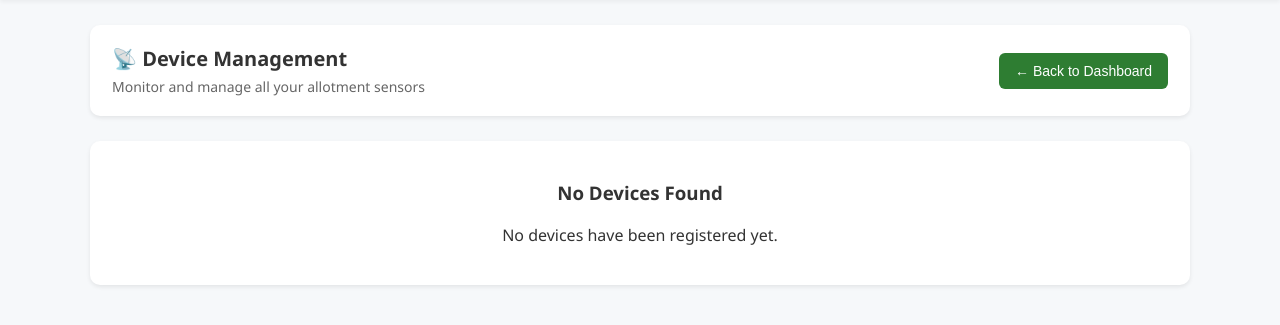
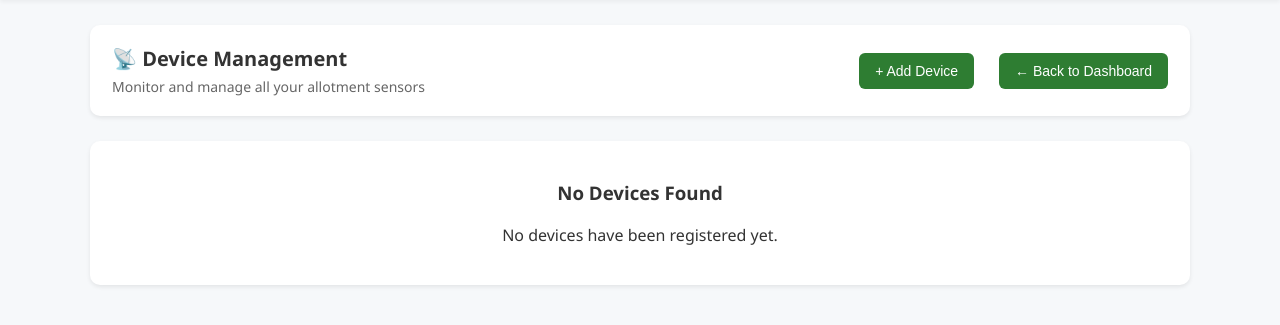
Before and after one commit to Gev1990123/smart_allotment_hub, a FastAPI app: page /devices in a window 1280 px wide. Shown: the part 131-456 px from the top of the page. Run offline with FastAPI, Linux system fonts and the light colour scheme; data that the repository does not hold is empty.

Commit message:
updated devices.html.

```diff
--- a/templates/devices.html
+++ b/templates/devices.html
@@ -17,7 +17,7 @@
     <h1>🌱 Smart Allotment - Devices</h1>
 </header>
 
-<!-- NAVIGATION -->
+<!-- NAVIGATION SNIPPET -->
 <nav>
     <a href="/">📊 Dashboard</a>
     <a href="/devices">📡 Devices</a>
@@ -31,6 +31,7 @@
             <h2 style="margin: 0; font-size: 20px;">📡 Device Management</h2>
             <p style="margin: 5px 0 0 0; color: #666; font-size: 14px;">Monitor and manage all your allotment sensors</p>
         </div>
+        <button onclick="openAddDeviceModal()" style="margin-right: 10px;">+ Add Device</button>
         <button onclick="window.location.href='/'">← Back to Dashboard</button>
     </div>
 
```
